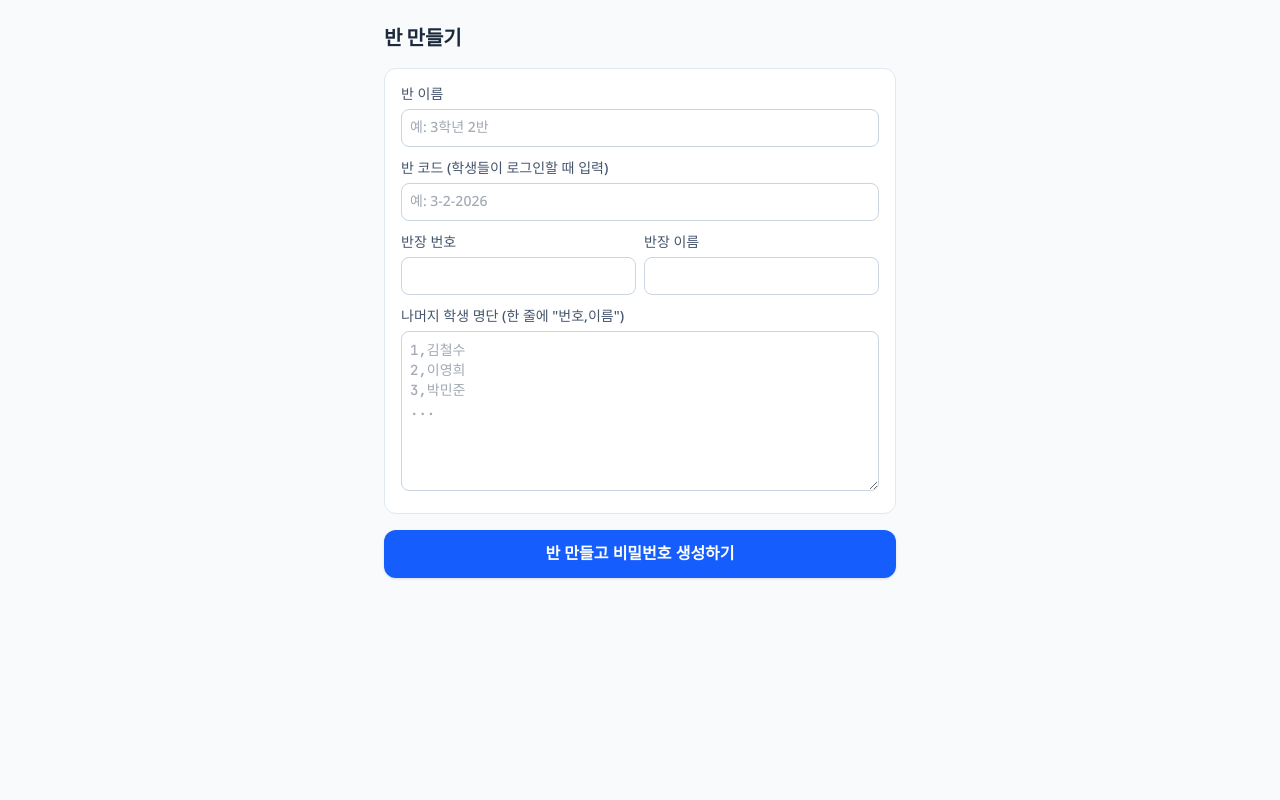
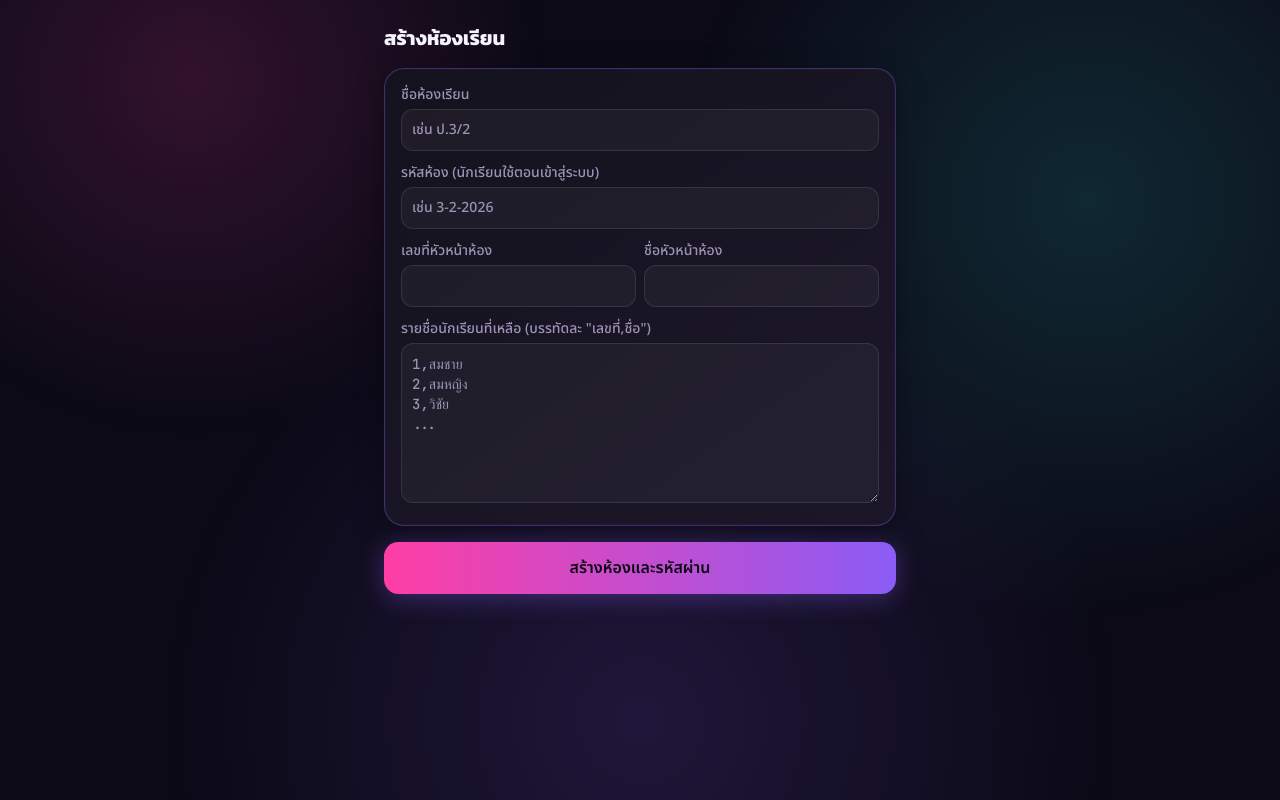
Before and after one commit to doyoung-doyoung/todolistyu, a Next.js app: page /create-room in a window 1280 px wide. Built offline with nearby package versions, Linux system fonts and the light colour scheme.

Commit message:
redesign: dark neon theme + Thai translation for student-facing app, add post edit/delete for leader

```diff
--- a/src/app/create-room/page.tsx
+++ b/src/app/create-room/page.tsx
@@ -9,7 +9,7 @@ export default function CreateRoomPage() {
   const [classCode, setClassCode] = useState('')
   const [leaderNumber, setLeaderNumber] = useState('')
   const [leaderName, setLeaderName] = useState('')
-  const [rosterText, setRosterText] = useState('') // "번호,이름" 한 줄씩
+  const [rosterText, setRosterText] = useState('') // "เลขที่,ชื่อ" บรรทัดละคน
   const [loading, setLoading] = useState(false)
   const [error, setError] = useState('')
   const [result, setResult] = useState<RosterEntry[] | null>(null)
@@ -29,12 +29,12 @@ export default function CreateRoomPage() {
   async function handleSubmit() {
     setError('')
     if (!roomName || !classCode || !leaderNumber || !leaderName) {
-      setError('빠진 항목이 있어요')
+      setError('กรอกข้อมูลไม่ครบ')
       return
     }
     const students = parseRosterText()
 
-    // 번호 중복 체크 (반장 번호 vs 명단, 명단 내부)
+    // ตรวจสอบเลขที่ซ้ำ (หัวหน้าห้อง vs รายชื่อ, ภายในรายชื่อเอง)
     const allNumbers = [Number(leaderNumber), ...students.map((s) => s.studentNumber)]
     const seen = new Set<number>()
     const duplicates = new Set<number>()
@@ -44,7 +44,7 @@ export default function CreateRoomPage() {
     }
     if (duplicates.size > 0) {
       setError(
-        `번호가 중복돼요: ${Array.from(duplicates).join(', ')}번. 반장 번호와 학생 명단 번호를 확인해주세요.`
+        `เลขที่ซ้ำกัน: ${Array.from(duplicates).join(', ')}. กรุณาตรวจสอบเลขที่หัวหน้าห้องกับรายชื่อนักเรียนอีกครั้ง`
       )
       return
     }
@@ -62,7 +62,7 @@ export default function CreateRoomPage() {
         }),
       })
       const data = await res.json()
-      if (!res.ok) throw new Error(data.error ?? '오류가 발생했어요')
+      if (!res.ok) throw new Error(data.error ?? 'เกิดข้อผิดพลาด')
       setResult(data.roster)
     } catch (e: any) {
       setError(e.message)
@@ -73,58 +73,59 @@ export default function CreateRoomPage() {
 
   function downloadCsv() {
     if (!result) return
-    const header = '번호,이름,역할,임시비밀번호\n'
+    const header = 'เลขที่,ชื่อ,บทบาท,รหัสผ่านชั่วคราว\n'
     const rows = result
-      .map((r) => `${r.studentNumber},${r.name},${r.role === 'leader' ? '반장' : '학생'},${r.tempPassword}`)
+      .map((r) => `${r.studentNumber},${r.name},${r.role === 'leader' ? 'หัวหน้าห้อง' : 'นักเรียน'},${r.tempPassword}`)
       .join('\n')
     const blob = new Blob(['\uFEFF' + header + rows], { type: 'text/csv;charset=utf-8;' })
     const url = URL.createObjectURL(blob)
     const a = document.createElement('a')
     a.href = url
-    a.download = `${classCode}_로그인정보.csv`
+    a.download = `${classCode}_accounts.csv`
     a.click()
     URL.revokeObjectURL(url)
   }
 
   if (result) {
     return (
-      <main className="min-h-screen bg-slate-50 p-6">
+      <main className="min-h-screen p-6">
         <div className="mx-auto max-w-lg space-y-4">
-          <h1 className="text-xl font-bold text-slate-800">반 생성 완료!</h1>
-          <p className="text-sm text-slate-500">
-            아래 임시 비밀번호는 <b>지금 한 번만</b> 보여드려요. 각 학생에게 직접 전달해주세요.
-            학생들은 첫 로그인 후 마이페이지에서 비밀번호를 바꿀 수 있어요.
+          <h1 className="font-display text-xl font-bold">สร้างห้องเรียนสำเร็จ!</h1>
+          <p className="text-sm text-[var(--text-muted)]">
+            รหัสผ่านชั่วคราวด้านล่างจะแสดง<b className="text-[var(--accent-cyan)]"> ครั้งเดียวเท่านั้น</b> กรุณาส่งให้นักเรียนแต่ละคนโดยตรง
+            นักเรียนสามารถเปลี่ยนรหัสผ่านเองได้ที่หน้าโปรไฟล์หลังเข้าสู่ระบบครั้งแรก
           </p>
-          <button
-            onClick={downloadCsv}
-            className="w-full rounded-xl bg-blue-600 py-3 text-white font-semibold shadow"
-          >
-            CSV로 다운로드
+          <button onClick={downloadCsv} className="btn-neon w-full py-3">
+            ดาวน์โหลดเป็น CSV
           </button>
-          <div className="rounded-xl border border-slate-200 bg-white overflow-hidden">
+          <div className="glass-card overflow-hidden">
             <table className="w-full text-sm">
-              <thead className="bg-slate-100 text-slate-600">
+              <thead className="bg-white/5 text-[var(--text-muted)]">
                 <tr>
-                  <th className="p-2 text-left">번호</th>
-                  <th className="p-2 text-left">이름</th>
-                  <th className="p-2 text-left">역할</th>
-                  <th className="p-2 text-left">임시 비밀번호</th>
+                  <th className="p-3 text-left font-medium">เลขที่</th>
+                  <th className="p-3 text-left font-medium">ชื่อ</th>
+                  <th className="p-3 text-left font-medium">บทบาท</th>
+                  <th className="p-3 text-left font-medium">รหัสผ่านชั่วคราว</th>
                 </tr>
               </thead>
               <tbody>
                 {result.map((r) => (
-                  <tr key={r.studentNumber} className="border-t border-slate-100">
-                    <td className="p-2">{r.studentNumber}</td>
-                    <td className="p-2">{r.name}</td>
-                    <td className="p-2">{r.role === 'leader' ? '반장' : '학생'}</td>
-                    <td className="p-2 font-mono">{r.tempPassword}</td>
+                  <tr key={r.studentNumber} className="border-t border-white/5">
+                    <td className="p-3 mono">{r.studentNumber}</td>
+                    <td className="p-3">{r.name}</td>
+                    <td className="p-3">
+                      <span className={`pill ${r.role === 'leader' ? 'pill-type' : 'pill-pending'}`}>
+                        {r.role === 'leader' ? 'หัวหน้าห้อง' : 'นักเรียน'}
+                      </span>
+                    </td>
+                    <td className="p-3 mono font-semibold text-[var(--accent-cyan)]">{r.tempPassword}</td>
                   </tr>
                 ))}
               </tbody>
             </table>
           </div>
-          <a href="/login" className="block text-center text-blue-600 font-medium pt-2">
-            로그인하러 가기 →
+          <a href="/login" className="block text-center text-[var(--accent-cyan)] font-medium pt-2">
+            ไปหน้าเข้าสู่ระบบ →
           </a>
         </div>
       </main>
@@ -132,70 +133,66 @@ export default function CreateRoomPage() {
   }
 
   return (
-    <main className="min-h-screen bg-slate-50 p-6">
+    <main className="min-h-screen p-6">
       <div className="mx-auto max-w-lg space-y-4">
-        <h1 className="text-xl font-bold text-slate-800">반 만들기</h1>
+        <h1 className="font-display text-xl font-bold">สร้างห้องเรียน</h1>
 
-        <div className="space-y-3 rounded-xl border border-slate-200 bg-white p-4">
-          <label className="block text-sm font-medium text-slate-600">
-            반 이름
+        <div className="space-y-3 glass-card p-4">
+          <label className="block text-sm font-medium text-[var(--text-muted)]">
+            ชื่อห้องเรียน
             <input
-              className="mt-1 w-full rounded-lg border border-slate-300 p-2"
-              placeholder="예: 3학년 2반"
+              className="mt-1 w-full glass-input p-2.5"
+              placeholder="เช่น ป.3/2"
               value={roomName}
               onChange={(e) => setRoomName(e.target.value)}
             />
           </label>
 
-          <label className="block text-sm font-medium text-slate-600">
-            반 코드 (학생들이 로그인할 때 입력)
+          <label className="block text-sm font-medium text-[var(--text-muted)]">
+            รหัสห้อง (นักเรียนใช้ตอนเข้าสู่ระบบ)
             <input
-              className="mt-1 w-full rounded-lg border border-slate-300 p-2"
-              placeholder="예: 3-2-2026"
+              className="mt-1 w-full glass-input p-2.5"
+              placeholder="เช่น 3-2-2026"
               value={classCode}
               onChange={(e) => setClassCode(e.target.value)}
             />
           </label>
 
           <div className="grid grid-cols-2 gap-2">
-            <label className="block text-sm font-medium text-slate-600">
-              반장 번호
+            <label className="block text-sm font-medium text-[var(--text-muted)]">
+              เลขที่หัวหน้าห้อง
               <input
                 type="number"
-                className="mt-1 w-full rounded-lg border border-slate-300 p-2"
+                className="mt-1 w-full glass-input p-2.5"
                 value={leaderNumber}
                 onChange={(e) => setLeaderNumber(e.target.value)}
               />
             </label>
-            <label className="block text-sm font-medium text-slate-600">
-              반장 이름
+            <label className="block text-sm font-medium text-[var(--text-muted)]">
+              ชื่อหัวหน้าห้อง
               <input
-                className="mt-1 w-full rounded-lg border border-slate-300 p-2"
+                className="mt-1 w-full glass-input p-2.5"
                 value={leaderName}
                 onChange={(e) => setLeaderName(e.target.value)}
               />
             </label>
           </div>
 
-          <label className="block text-sm font-medium text-slate-600">
-            나머지 학생 명단 (한 줄에 "번호,이름")
+          <label className="block text-sm font-medium text-[var(--text-muted)]">
+            รายชื่อนักเรียนที่เหลือ (บรรทัดละ &quot;เลขที่,ชื่อ&quot;)
             <textarea
-              className="mt-1 w-full rounded-lg border border-slate-300 p-2 font-mono text-sm h-40"
-              placeholder={'1,김철수\n2,이영희\n3,박민준\n...'}
+              className="mt-1 w-full glass-input p-2.5 mono text-sm h-40"
+              placeholder={'1,สมชาย\n2,สมหญิง\n3,วิชัย\n...'}
               value={rosterText}
               onChange={(e) => setRosterText(e.target.value)}
             />
           </label>
         </div>
 
-        {error && <p className="text-sm text-red-600">{error}</p>}
+        {error && <p className="text-sm text-[var(--accent-red)]">{error}</p>}
 
-        <button
-          onClick={handleSubmit}
-          disabled={loading}
-          className="w-full rounded-xl bg-blue-600 py-3 text-white font-semibold shadow disabled:opacity-50"
-        >
-          {loading ? '생성 중...' : '반 만들고 비밀번호 생성하기'}
+        <button onClick={handleSubmit} disabled={loading} className="btn-neon w-full py-3.5">
+          {loading ? 'กำลังสร้าง...' : 'สร้างห้องและรหัสผ่าน'}
         </button>
       </div>
     </main>
```
